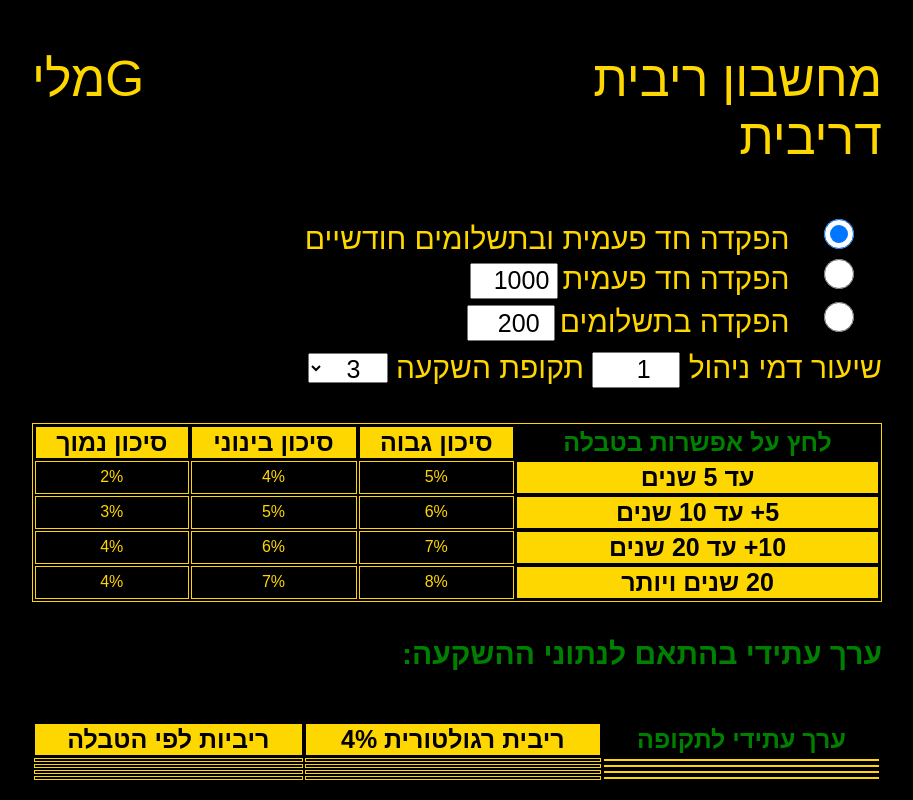
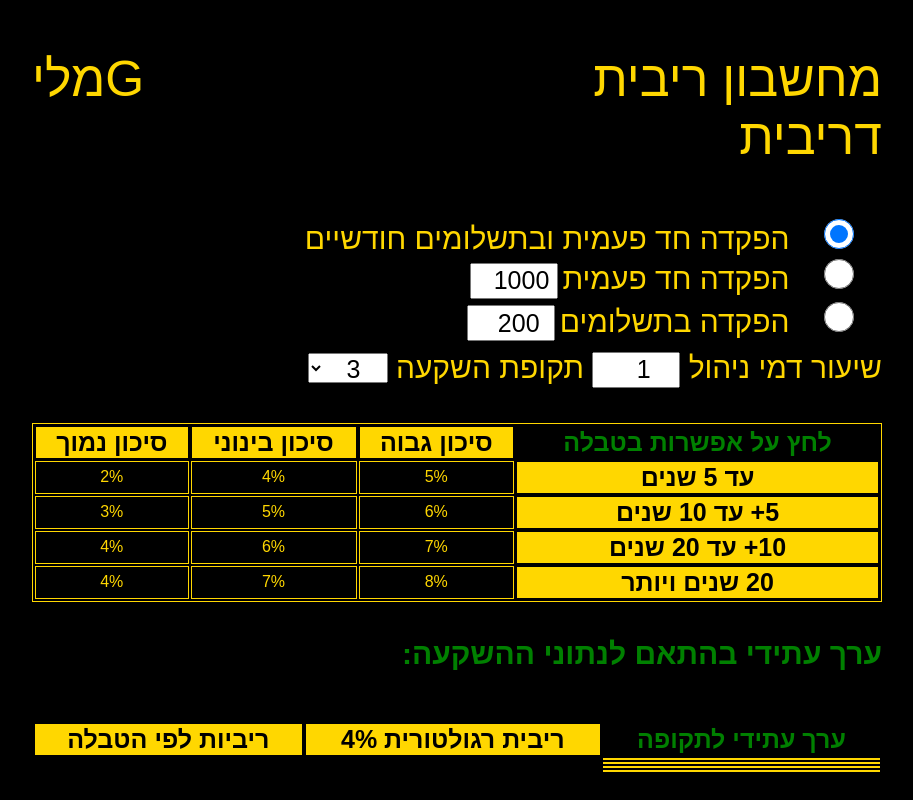
Before and after one commit to zamit00/simderibit, a plain HTML site: page index.html in a window 1280 px wide. Shown: the whole page, without its empty margins (183-1096 px from the left). Drawn offline with Linux system fonts and the light colour scheme.

Commit message:
Update index.html

```diff
--- a/index.html
+++ b/index.html
@@ -117,27 +117,27 @@
 
         </tr>
         <tr>
-            <th class="thbold"></th>
-            <td></td>
-            <td></td>
+            <th class="thbold" style='border: none'></th>
+            <td style='border: none' ></td>
+            <td style='border: none' ></td>
 
         </tr>
         <tr>
-            <th class="thbold"></th>
-            <td></td>
-            <td></td>
+            <th class="thbold"  style='border: none' ></th></th>
+            <td style='border: none'  ></td>
+            <td style='border: none'  ></td>
 
         </tr>
         <tr>
-            <th class="thbold"></th>
-            <td></td>
-            <td ></td>
+            <th class="thbold" style='border: none'  ></th>
+            <td style='border: none'  ></td>
+            <td style='border: none'  ></td>
 
         </tr>
         <tr>
-            <th class="thbold"></th>
-            <td ></td>
-            <td></td>
+            <th class="thbold"  style='border: none'  ></th>
+            <td style='border: none'  ></td>
+            <td style='border: none'  ></td>
 
         </tr>
     </table>
```
